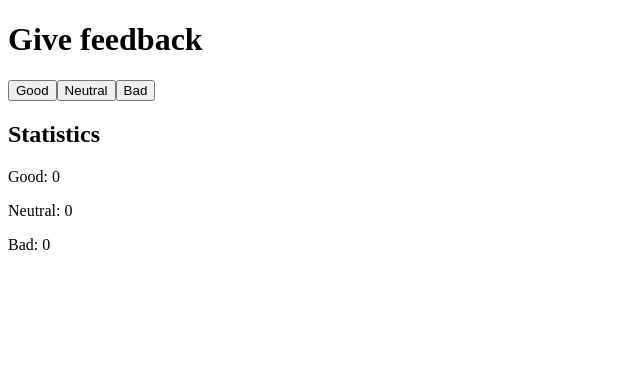
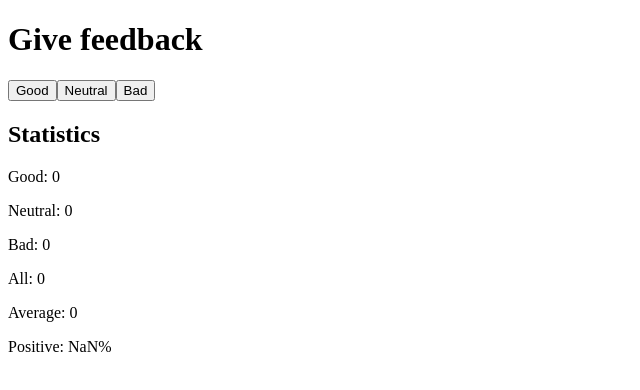
Before and after one commit to zishanx/Helsinki, a React (Vite) app in the folder part1/part1/: page / in a window 1280 px wide. Shown: the top 390 px of the page, without its empty margins (0-640 px from the left). Built offline with nearby package versions, Linux system fonts and the light colour scheme.

Commit message:
Done with 1.7 and 1.8

```diff
--- a/part1/part1/src/App.jsx
+++ b/part1/part1/src/App.jsx
@@ -3,6 +3,20 @@ import { useState } from 'react'
 const Button = ({ onClick, text }) => {
   return (
     <button onClick={onClick}>{text}</button>
+  )
+}
+
+const Statistic = ({ good, neutral, bad, total, }) => {
+  return (
+    <div>
+      <h2>Statistics</h2>
+      <p>Good: {good}</p>
+      <p>Neutral: {neutral}</p>
+      <p>Bad: {bad}</p>
+      <p>All: {total}</p>
+      <p>Average: {total / 3}  </p>
+      <p>Positive: {good / total * 100}%</p>
+    </div>
   )
 }
 
@@ -13,7 +27,7 @@ const App = () => {
   const [neutral, setNeutral] = useState(0)
   const [bad, setBad] = useState(0)
 
-
+  const total = good + neutral + bad
 
   return (
     <div>
@@ -23,10 +37,7 @@ const App = () => {
       <Button onClick={() => setNeutral(neutral + 1)} text={"Neutral"}></Button>
       <Button onClick={() => setBad(bad + 1)} text={"Bad"}></Button>
 
-      <h2>Statistics</h2>
-      <p>Good: {good}</p>
-      <p>Neutral: {neutral}</p>
-      <p>Bad: {bad}</p>
+      <Statistic good={good} neutral={neutral} bad={bad} total={total}></Statistic>
     </div>
   )
 }
```
